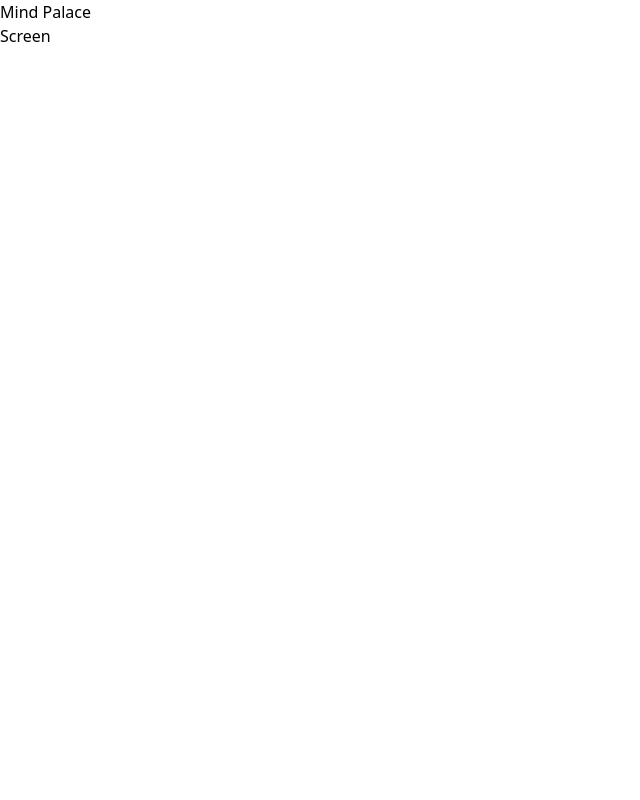
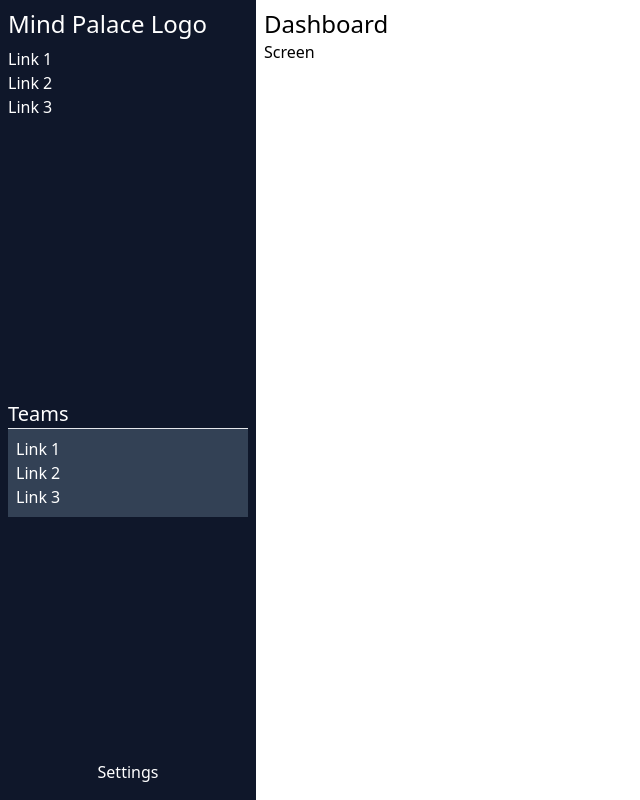
Before and after one commit to TeamTenacity01/Mind-Palace, a SvelteKit app: page /app in a window 1280 px wide. Shown: the whole page, without its empty margins (0-640 px from the left). Built offline with nearby package versions, Linux system fonts and the light colour scheme.

Commit message:
Made the skeleton of the app

```diff
--- a/src/app.css
+++ b/src/app.css
@@ -1,3 +1,33 @@
 @tailwind base;
 @tailwind components;
 @tailwind utilities;
+
+@layer base {
+    /* @font-face {
+        font-family: Proxima Nova;
+        font-weight: 400;
+        src: url(/fonts/proxima-nova/400-regular.woff) format("woff");
+    } */
+
+    h1 {
+        @apply text-2xl;
+    }
+
+    h2 {
+        @apply text-xl;
+    }
+
+    p{
+        @apply text-base;
+    }
+
+    span{
+        @apply italic;
+    }
+  }
+
+
+body{
+    margin: 0;
+    height: 100vh;
+}
--- a/src/routes/app/+page.svelte
+++ b/src/routes/app/+page.svelte
@@ -1,16 +1,57 @@
-<script>
+<script lang="ts">
+    let screenname;
 
 </script>
 
 <style lang="postcss">
+    .app{
+        @apply grid grid-cols-[2fr_8fr] h-full;
+    }
 
+    .sidepanel{
+        @apply bg-slate-900 text-white p-2 grid grid-rows-[0.5fr_9fr_0.5fr];
+    }
+    .links{
+        @apply grid grid-flow-row grid-rows-2;
+    }
+    .screenlinks{
+        @apply flex flex-col;
+    }
+    .teamlinks{
+        @apply flex flex-col p-2  bg-slate-700;
+    }
+
+    .screen{
+        @apply p-2;
+    }
 </style>
 
-<main>
+<main class="app">
     <section class="sidepanel">
-        <h1>Mind Palace</h1>
+        <h1>Mind Palace Logo</h1>
+        <div class="links">
+            <div class="screenlinks">
+                <a href="/app">Link 1</a>
+                <a href="/app">Link 2</a>
+                <a href="/app">Link 3</a>
+            </div>
+            <div class="teamlinks-wrapper">
+                <h2>Teams</h2>
+                <hr>
+                <div class="teamlinks">
+                    <a href="/app">Link 1</a>
+                    <a href="/app">Link 2</a>
+                    <a href="/app">Link 3</a>
+                </div>
+            </div>
+        </div>
+        <button class="settingsbtn">
+            Settings
+        </button>
     </section>
+
     <section class="screen">
+        <h1>Dashboard</h1>
         <p>Screen</p>
     </section>
 </main>
```
Also changed, not shown: 1 other file (tests, documents, lock files or other folders).
